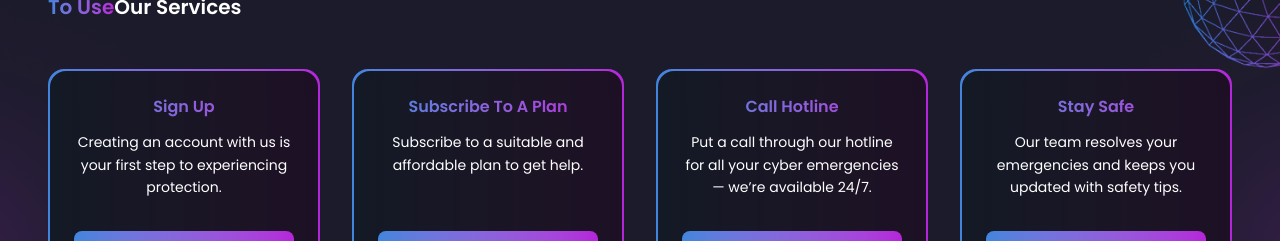
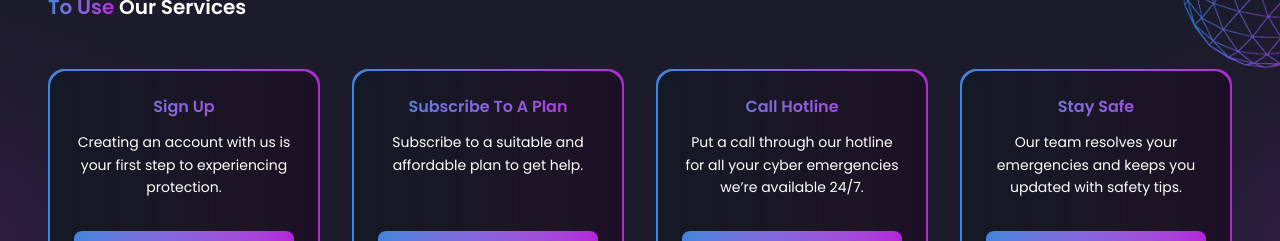
Before and after one commit to iresorg/ires-frontend-v1, a Next.js app: page /services in a window 1280 px wide. Shown: the part 1780-2021 px from the top of the page. Built offline with nearby package versions, Linux system fonts and the light colour scheme.

Commit message:
feat(ui):quick fix

```diff
--- a/src/components/sections/ToUse.tsx
+++ b/src/components/sections/ToUse.tsx
@@ -26,7 +26,7 @@ export default function ToUseServices() {
     },
     {
       title: "Call Hotline",
-      text: "Put a call through our hotline for all your cyber emergencies — we’re available 24/7.",
+      text: "Put a call through our hotline for all your cyber emergencies we’re available 24/7.",
       button: "Call Now",
     },
     {
@@ -72,7 +72,7 @@ export default function ToUseServices() {
             <span className="bg-gradient-to-r from-[#4185DD] to-[#B425DA] bg-clip-text text-transparent">
               To Use
             </span>
-            <span className="text-white">Our Services</span>
+            <span className="text-white"> Our Services</span>
           </h2>
         </motion.div>
 
```
